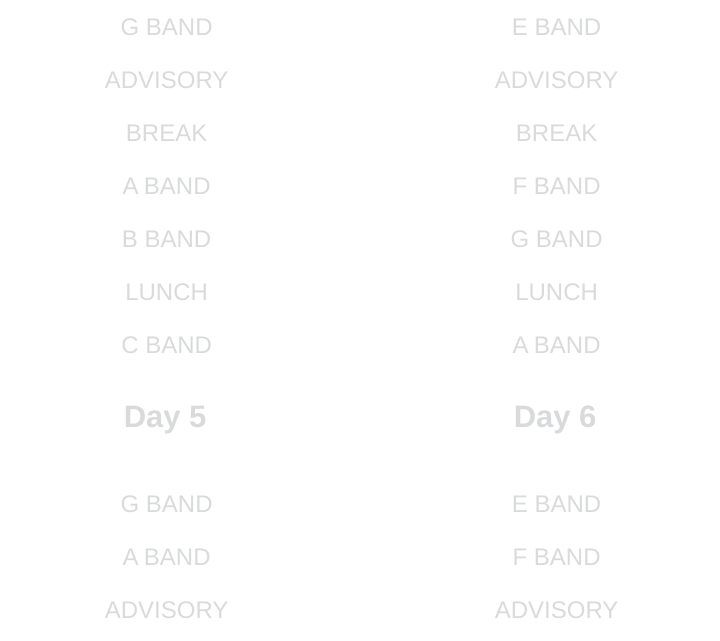
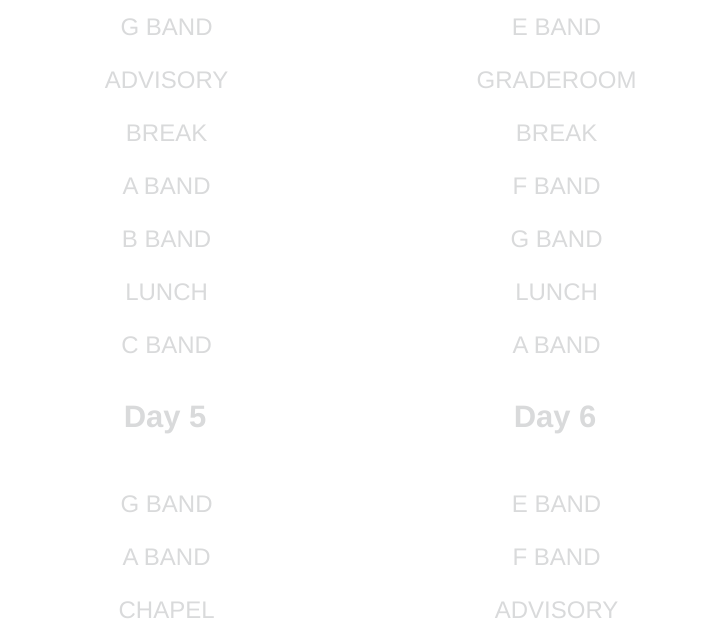
Before and after one commit to Packer-Schedule-App/Packer-Schedule-Web-App, a plain HTML site: page index.html in a window 1280 px wide. Shown: the part 309-950 px from the top of the page, 475-1195 px from the left. Drawn offline with nearby package versions, Linux system fonts and the light colour scheme; a script that the page names is missing.

Commit message:
Add files via upload

```diff
--- a/index.html
+++ b/index.html
@@ -90,7 +90,7 @@
             <h1>Day 3</h1>
             <p class="dClass">D Band</p>
             <p class="eClass">E Band</p>
-            <p class="advi">Advisory</p>
+            <p class="graderoom">Graderoom</p>
             <p class="break">Break</p>
             <p class="fClass">F Band</p>
             <p class="gClass">G Band</p>
@@ -114,7 +114,7 @@
             <h1>Day 5</h1>
             <p class="gClass">G Band</p>
             <p class="aClass">A Band</p>
-            <p class="advi">Advisory</p>
+            <p class="graderoom">Chapel</p>
             <p class="break">Break</p>
             <p class="bClass">B Band</p>
             <p class="cClass">C Band</p>
```
